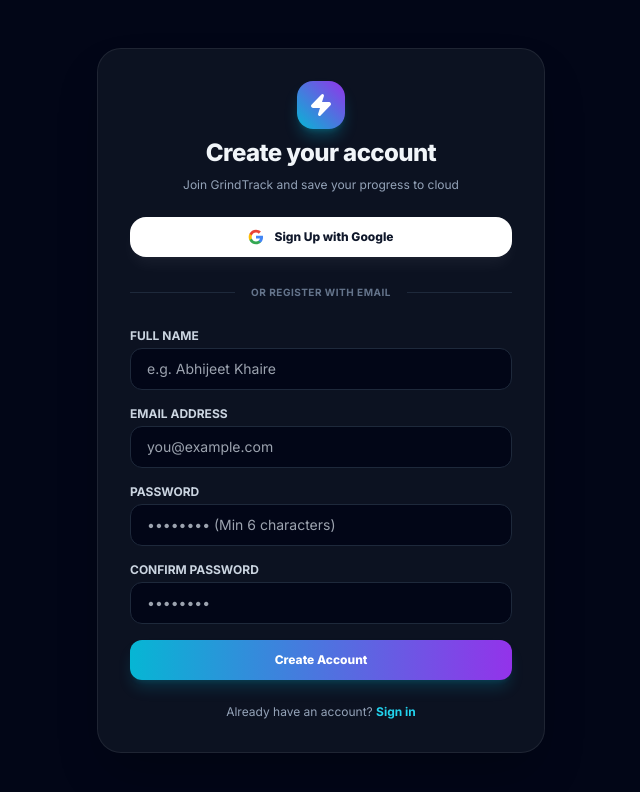
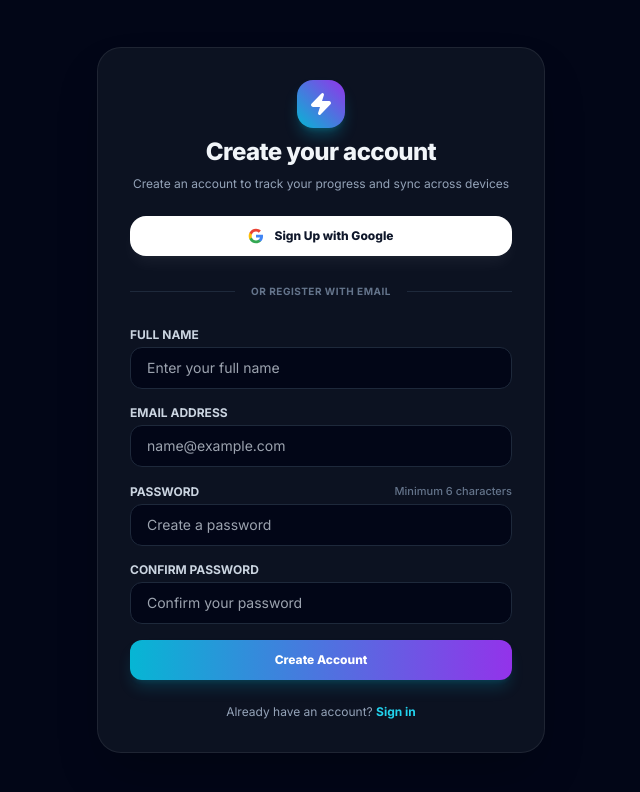
Before and after one commit to Abhijeet-Khaire/DSA-Tracker, a React (Vite) app: page /signup in a window 1280 px wide. Shown: the top 792 px of the page, without its empty margins (319-959 px from the left). Built offline with nearby package versions, Linux system fonts and the light colour scheme; no server answers.

Commit message:
refactor: replace informal placeholders and hints with professional enterprise copy

```diff
--- a/src/components/dsa/LeetCodeImportModal.jsx
+++ b/src/components/dsa/LeetCodeImportModal.jsx
@@ -38,7 +38,7 @@
     e.preventDefault();
     const cleanUsername = parseLeetCodeUsername(inputVal);
     if (!cleanUsername) {
-      setError('Please enter your LeetCode profile URL (e.g. https://leetcode.com/u/your_username) or username.');
+      setError('Please enter a valid LeetCode profile URL or username.');
       return;
     }
 
@@ -96,7 +96,7 @@
     <Modal isOpen={isOpen} onClose={onClose} title="Import LeetCode Profile" maxWidth="max-w-lg">
       <div className="space-y-5">
         <p className="text-xs text-slate-400 leading-relaxed">
-          Paste your public LeetCode profile URL to sync your live statistics, global rank, and credit your earned XP directly to your account.
+          Enter your public LeetCode profile URL or username to synchronize your statistics, global rank, and XP directly to your account.
         </p>
 
         {/* Input form */}
@@ -106,7 +106,7 @@
               <Globe className="w-4 h-4 text-slate-400 absolute left-3.5 top-1/2 -translate-y-1/2 pointer-events-none" />
               <input
                 type="text"
-                placeholder="https://leetcode.com/u/username or username"
+                placeholder="Enter LeetCode profile URL or username"
                 value={inputVal}
                 onChange={(e) => setInputVal(e.target.value)}
                 className="w-full pl-10 pr-9 py-2.5 rounded-xl bg-slate-950 border border-slate-800 text-slate-100 text-xs focus:outline-none focus:border-cyan-500 focus:ring-1 focus:ring-cyan-500/30 transition-all font-mono"
--- a/src/components/dsa/ProblemForm.jsx
+++ b/src/components/dsa/ProblemForm.jsx
@@ -69,7 +69,7 @@
           <input
             type="text"
             required
-            placeholder="e.g. 3Sum, Course Schedule, Minimum Window Substring"
+            placeholder="Enter problem title"
             value={formData.title}
             onChange={(e) => setFormData({ ...formData, title: e.target.value })}
             className="w-full px-4 py-2.5 rounded-xl bg-slate-950 border border-slate-800 text-slate-100 text-sm focus:outline-none focus:border-cyan-500 focus:ring-1 focus:ring-cyan-500/30 transition-all"
@@ -176,7 +176,7 @@
           <label className="block text-xs font-bold text-slate-300 uppercase mb-1">Approach & Notes</label>
           <textarea
             rows={3}
-            placeholder="Key insights, time/space complexity, trick edge cases..."
+            placeholder="Add solution approach, time and space complexity, or key edge cases..."
             value={formData.notes}
             onChange={(e) => setFormData({ ...formData, notes: e.target.value })}
             className="w-full px-4 py-2.5 rounded-xl bg-slate-950 border border-slate-800 text-slate-100 text-sm focus:outline-none focus:border-cyan-500 transition-colors"
--- a/src/components/dsa/ProblemList.jsx
+++ b/src/components/dsa/ProblemList.jsx
@@ -54,7 +54,7 @@
           <Search className="w-4 h-4 text-slate-400 absolute left-3.5 top-1/2 -translate-y-1/2 group-focus-within:text-cyan-400 transition-colors" />
           <input
             type="text"
-            placeholder="Search problems or notes..."
+            placeholder="Search problems by title, topic, or notes..."
             value={search}
             onChange={(e) => setSearch(e.target.value)}
             className="w-full pl-10 pr-4 py-2 rounded-xl bg-slate-950 border border-slate-800 text-slate-100 text-xs focus:outline-none focus:border-cyan-500 transition-colors"
--- a/src/components/shared/CommandPalette.jsx
+++ b/src/components/shared/CommandPalette.jsx
@@ -67,7 +67,7 @@
               <input
                 type="text"
                 autoFocus
-                placeholder="Type a command or search problems & tasks (Cmd + K)..."
+                placeholder="Search problems, tasks, or commands..."
                 value={query}
                 onChange={(e) => setQuery(e.target.value)}
                 className="w-full bg-transparent text-slate-100 text-sm focus:outline-none"
--- a/src/components/tasks/TaskForm.jsx
+++ b/src/components/tasks/TaskForm.jsx
@@ -36,7 +36,7 @@
           <input
             type="text"
             required
-            placeholder="e.g. Solve 2 DP problems, 30 min System Design reading"
+            placeholder="Enter task title or objective"
             value={taskData.title}
             onChange={(e) => setTaskData({ ...taskData, title: e.target.value })}
             className="w-full px-4 py-2.5 rounded-xl bg-slate-950 border border-slate-800 text-slate-100 text-sm focus:outline-none focus:border-cyan-500 focus:ring-1 focus:ring-cyan-500/30 transition-all"
--- a/src/pages/Login.jsx
+++ b/src/pages/Login.jsx
@@ -51,7 +51,7 @@
             <Zap className="w-6 h-6 text-white fill-white" />
           </div>
           <h2 className="text-2xl font-extrabold text-slate-100 font-sans tracking-tight">Sign in to GrindTrack</h2>
-          <p className="text-xs text-slate-400">Master Data Structures, Algorithms & Habits</p>
+          <p className="text-xs text-slate-400">Enter your credentials to access your account</p>
         </div>
 
         {error && (
@@ -105,7 +105,7 @@
               required
               value={email}
               onChange={(e) => setEmail(e.target.value)}
-              placeholder="you@example.com"
+              placeholder="name@example.com"
               className="w-full px-4 py-2.5 rounded-xl bg-slate-950 border border-slate-800 text-slate-100 text-sm focus:outline-none focus:border-cyan-500"
             />
           </div>
@@ -117,7 +117,7 @@
               required
               value={password}
               onChange={(e) => setPassword(e.target.value)}
-              placeholder="••••••••"
+              placeholder="Enter your password"
               className="w-full px-4 py-2.5 rounded-xl bg-slate-950 border border-slate-800 text-slate-100 text-sm focus:outline-none focus:border-cyan-500"
             />
           </div>
@@ -130,10 +130,10 @@
             {loading ? (
               <span className="flex items-center justify-center gap-2">
                 <WebLoader size="sm" showProgress={false} showBadges={false} className="p-0 !min-h-0" />
-                <span>Signing In...</span>
+                <span>Signing in...</span>
               </span>
             ) : (
-              'Sign In with Email'
+              'Sign In'
             )}
           </button>
         </form>
--- a/src/pages/ProfileResume.jsx
+++ b/src/pages/ProfileResume.jsx
@@ -356,7 +356,7 @@
               required
               value={editName}
               onChange={(e) => setEditName(e.target.value)}
-              placeholder="e.g. Alex Rivers"
+              placeholder="Enter your full name"
               className="w-full px-3.5 py-2.5 rounded-xl bg-slate-950 border border-slate-800 text-slate-100 text-sm focus:outline-none focus:border-cyan-500"
             />
           </div>
@@ -368,7 +368,7 @@
               required
               value={editRole}
               onChange={(e) => setEditRole(e.target.value)}
-              placeholder="e.g. Cloud & DevOps Engineer"
+              placeholder="e.g. Software Engineer, Backend Developer"
               className="w-full px-3.5 py-2.5 rounded-xl bg-slate-950 border border-slate-800 text-slate-100 text-sm focus:outline-none focus:border-cyan-500"
             />
           </div>
@@ -379,7 +379,7 @@
               rows="3"
               value={editBio}
               onChange={(e) => setEditBio(e.target.value)}
-              placeholder="Brief summary of your learning journey and technical goals..."
+              placeholder="Brief summary of your background, technical interests, and goals..."
               className="w-full px-3.5 py-2.5 rounded-xl bg-slate-950 border border-slate-800 text-slate-100 text-xs focus:outline-none focus:border-cyan-500 resize-none"
             />
           </div>
@@ -391,7 +391,7 @@
                 type="text"
                 value={editLeetCode}
                 onChange={(e) => setEditLeetCode(e.target.value)}
-                placeholder="e.g. neal_wu"
+                placeholder="Enter LeetCode username"
                 className="w-full px-3 py-2 rounded-xl bg-slate-950 border border-slate-800 text-slate-100 text-xs focus:outline-none focus:border-cyan-500"
               />
             </div>
@@ -401,7 +401,7 @@
                 type="text"
                 value={editGithub}
                 onChange={(e) => setEditGithub(e.target.value)}
-                placeholder="e.g. octocat"
+                placeholder="Enter GitHub username"
                 className="w-full px-3 py-2 rounded-xl bg-slate-950 border border-slate-800 text-slate-100 text-xs focus:outline-none focus:border-cyan-500"
               />
             </div>
--- a/src/pages/Signup.jsx
+++ b/src/pages/Signup.jsx
@@ -58,7 +58,7 @@
             <Zap className="w-6 h-6 text-white fill-white" />
           </div>
           <h2 className="text-2xl font-extrabold text-slate-100 font-sans tracking-tight">Create your account</h2>
-          <p className="text-xs text-slate-400">Join GrindTrack and save your progress to cloud</p>
+          <p className="text-xs text-slate-400">Create an account to track your progress and sync across devices</p>
         </div>
 
         {error && (
@@ -112,7 +112,7 @@
               required
               value={name}
               onChange={(e) => setName(e.target.value)}
-              placeholder="e.g. Abhijeet Khaire"
+              placeholder="Enter your full name"
               className="w-full px-4 py-2.5 rounded-xl bg-slate-950 border border-slate-800 text-slate-100 text-sm focus:outline-none focus:border-cyan-500"
             />
           </div>
@@ -124,19 +124,22 @@
               required
               value={email}
               onChange={(e) => setEmail(e.target.value)}
-              placeholder="you@example.com"
+              placeholder="name@example.com"
               className="w-full px-4 py-2.5 rounded-xl bg-slate-950 border border-slate-800 text-slate-100 text-sm focus:outline-none focus:border-cyan-500"
             />
           </div>
 
           <div>
-            <label className="block text-xs font-bold text-slate-300 uppercase mb-1">Password</label>
+            <div className="flex items-center justify-between mb-1">
+              <label className="block text-xs font-bold text-slate-300 uppercase">Password</label>
+              <span className="text-[11px] text-slate-500 font-medium">Minimum 6 characters</span>
+            </div>
             <input
               type="password"
               required
               value={password}
               onChange={(e) => setPassword(e.target.value)}
-              placeholder="•••••••• (Min 6 characters)"
+              placeholder="Create a password"
               className="w-full px-4 py-2.5 rounded-xl bg-slate-950 border border-slate-800 text-slate-100 text-sm focus:outline-none focus:border-cyan-500"
             />
           </div>
@@ -148,7 +151,7 @@
               required
               value={confirmPassword}
               onChange={(e) => setConfirmPassword(e.target.value)}
-              placeholder="••••••••"
+              placeholder="Confirm your password"
               className="w-full px-4 py-2.5 rounded-xl bg-slate-950 border border-slate-800 text-slate-100 text-sm focus:outline-none focus:border-cyan-500"
             />
           </div>
@@ -161,7 +164,7 @@
             {loading ? (
               <span className="flex items-center justify-center gap-2">
                 <WebLoader size="sm" showProgress={false} showBadges={false} className="p-0 !min-h-0" />
-                <span>Registering Account & Database...</span>
+                <span>Creating account...</span>
               </span>
             ) : (
               'Create Account'
```
Also changed, not shown: src/lib/leetcodeApi.js.
